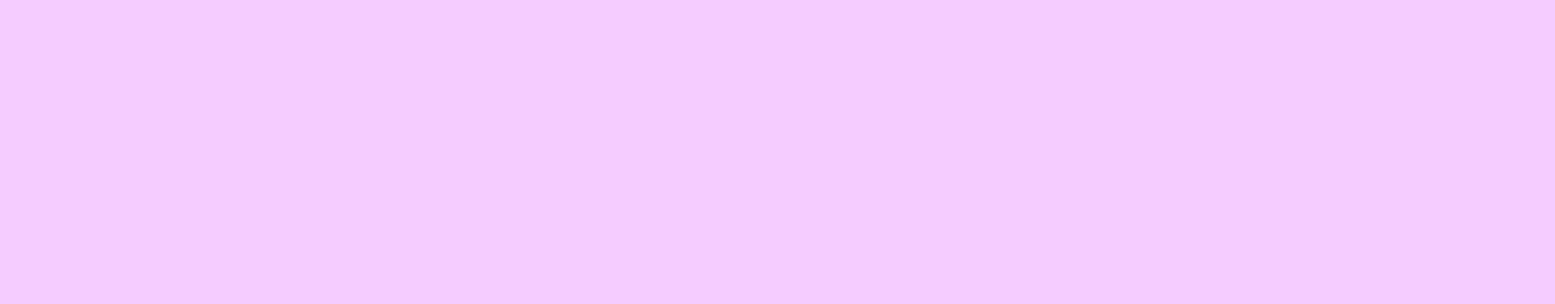
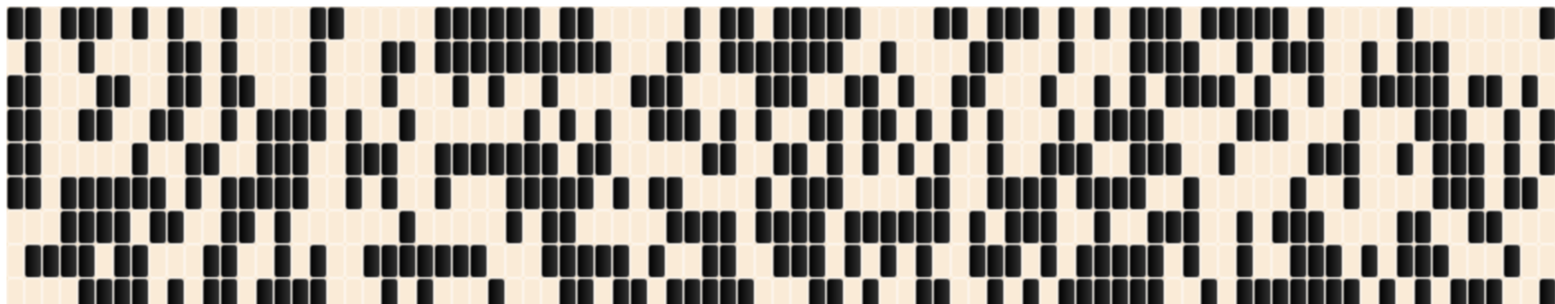
Before and after one commit to kakatoal/small-sites-carl, a plain HTML site: page loop/index.html in a window 1280 px wide. Shown: the top 376 px of the page at 81% size, 1920 px wide, since content can reach past the window. Drawn offline with Linux system fonts and the light colour scheme.

Commit message:
final commit
final

```diff
--- a/homepage.css
+++ b/homepage.css
@@ -3,16 +3,31 @@
 	padding: 0;
 	box-sizing: border-box;
 }
+
+h1 {
+	filter:blur(3px);
+	color: rgb(46, 46, 45);
+}
+
 body {
-	font-family: sans-serif;
-	background-color: hsl(0, 0%, 100%);
-	height: 100dvh; /* more info about dvh here: https://web.dev/blog/viewport-units */
+	font-family:fantasy;
+	font-size: larger;
+	background-color: hsl(45, 100%, 51%);
+	height: 100dvh;
 	display: flex;
 	flex-direction: column;
 	align-items: center;
 	justify-content: center;
-	gap: 10px;
+	gap: 100px;
+
 }
+
+
+p {
+	filter:blur(1px);
+	color:rgb(39, 39, 39)
+}
+
 nav {
 	display: flex;
 	flex-direction: column;
@@ -20,5 +35,8 @@ nav {
 	gap: 10px;
 }
 a {
-	color: black;
+	color: rgb(0, 0, 0);
+	text-decoration: none;
+	font-family:fantasy;
+
 }
--- a/homepage.js
+++ b/homepage.js
@@ -1 +1,4 @@
+
+
+
 console.log("Hello world!");
--- a/loop/index.html
+++ b/loop/index.html
@@ -3,12 +3,45 @@
 <head>
 	<meta charset="UTF-8">
 	<meta name="viewport" content="width=device-width, initial-scale=1.0">
-	<title>Small Sites; Big Stories | Loop</title>
-	<link rel="stylesheet" href="loop.css">
+	<title>Document</title>
+	<style>
+		.container {
+			display: flex;
+			flex-wrap: wrap;
+			width: 3200px;
+			background-color: antiquewhite;
+
+		}
+		.smallblock {
+			width: 20px;
+			height: 40px;
+			border: 1px solid rgb(255, 255, 255);
+			filter: blur(1px);
+			border-radius: 5px;
+
+
+		}
+	</style>
 </head>
 <body>
-	<h1>LOOP!</h1>
+<div class="container"></div>
+<script>
+	let container = document.querySelector('.container');
 
-	<script src="loop.js"></script>
+	for (let i = 0; i < 3200; i++) {
+		let color;
+		if (Math.random() > 0.5) {
+			color = "linear-gradient(to right, black, rgb(50, 50, 50)";
+		} else {
+			color = "antiquewhite";
+		}
+		container.innerHTML += `<div class="smallblock" style="background: ${color}"></div>`;
+	}
+</script>
+
+
+
+
+
 </body>
 </html>
--- a/loop/loop.css
+++ /dev/null
@@ -1,14 +0,0 @@
-* {
-	margin: 0;
-	padding: 0;
-	box-sizing: border-box;
-}
-body {
-	font-family: sans-serif;
-	background-color: hsl(288deg, 100%, 90%);
-	height: 100dvh; /* more info about dvh here: https://web.dev/blog/viewport-units */
-	display: flex;
-	flex-direction: column;
-	align-items: center;
-	justify-content: center;
-}
```
Also changed, not shown: index.html (+1 -1 lines).
